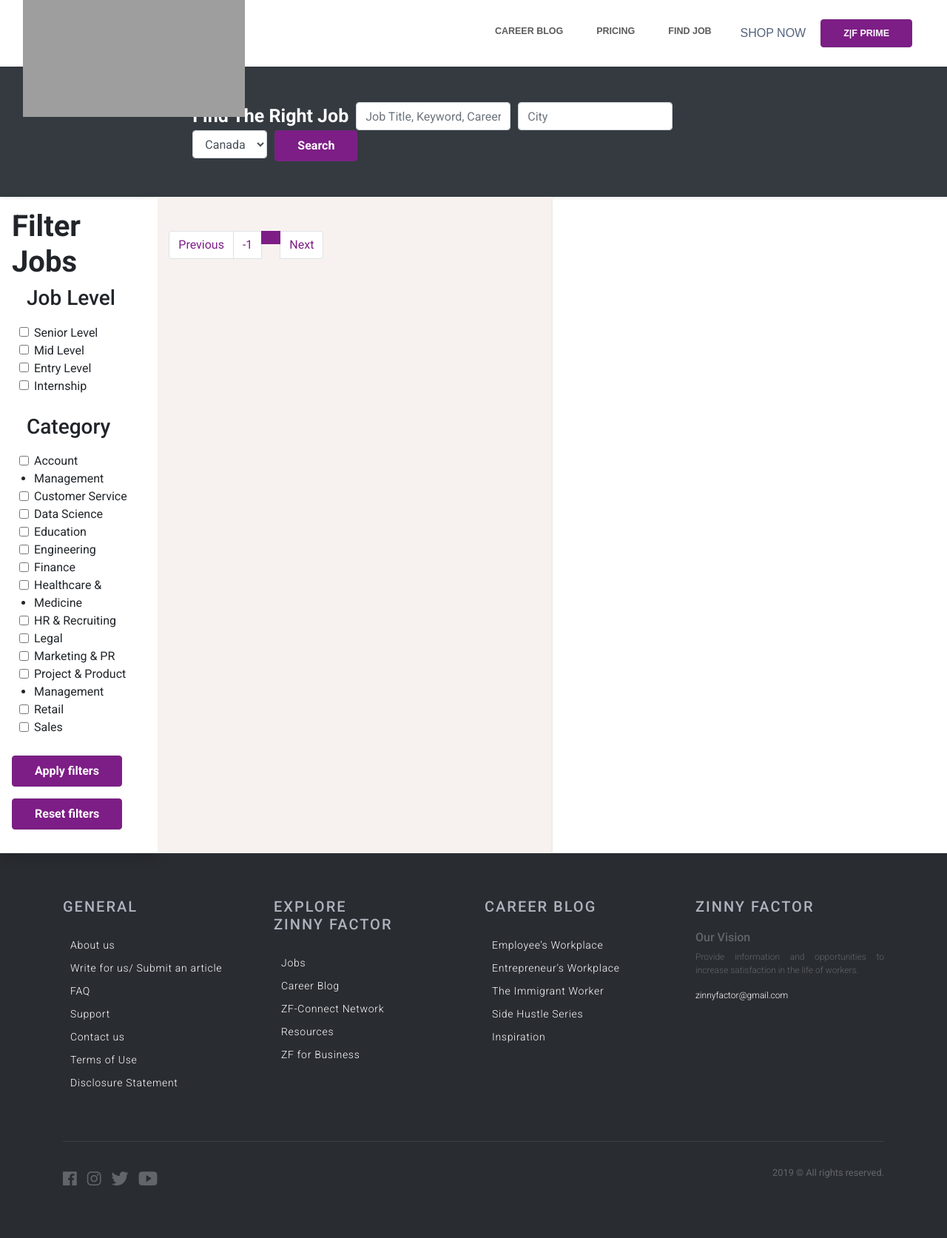
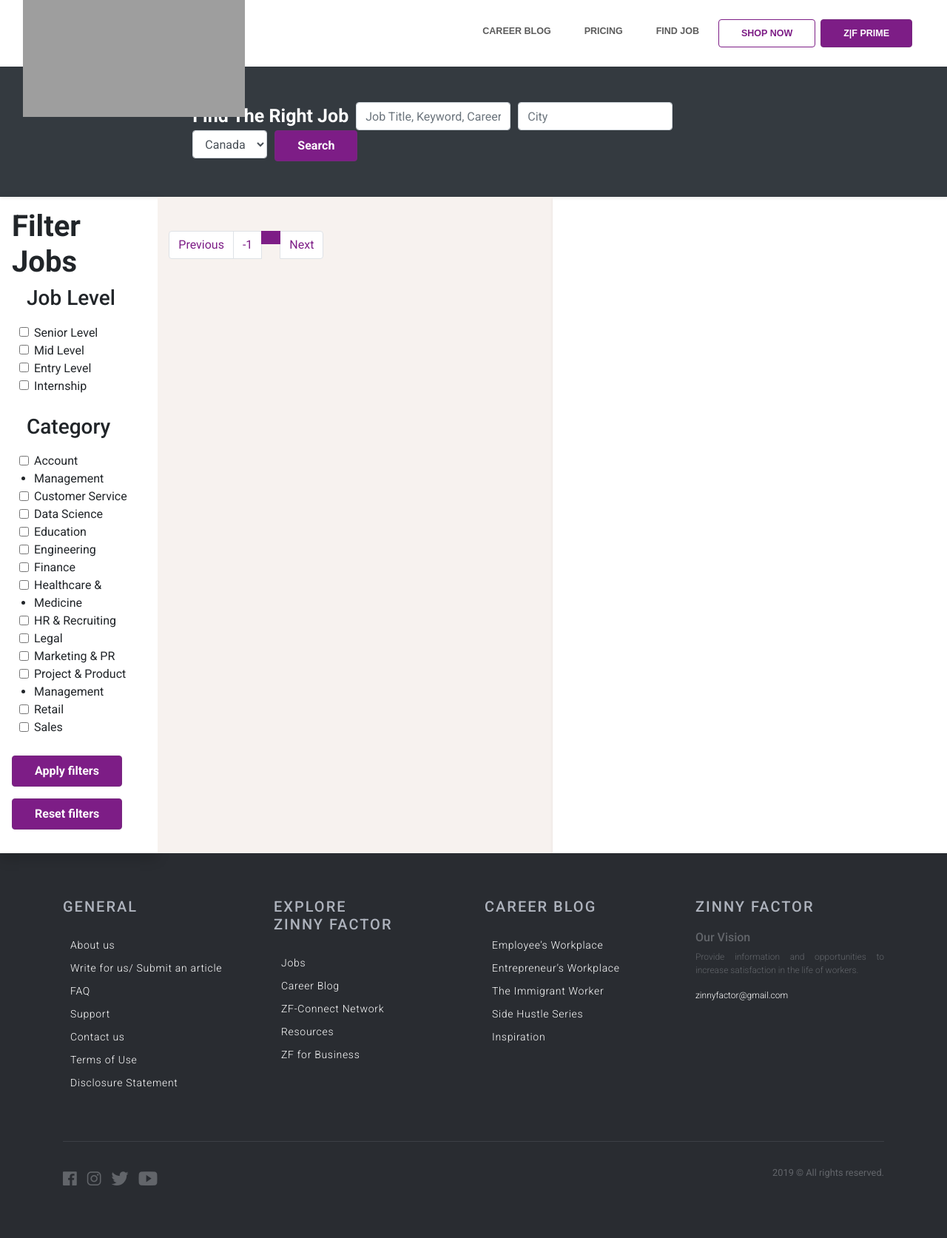
Before and after one commit to obaallen/zinnyfactor, a Django app: page / in a window 1280 px wide. Shown: the whole page at 74% size. Run offline with Django 3.2, Linux system fonts and the light colour scheme; data that the repository does not hold is empty; some libraries are stand-ins or nearby versions; grey boxes are pictures that could not be loaded.

Commit message:
Update style.css

```diff
--- a/jobs/static/jobs/stylesheets/style.css
+++ b/jobs/static/jobs/stylesheets/style.css
@@ -792,6 +792,18 @@ footer small {
   padding-left: 18px !important;
 }
 
+.headhome .btn-mybotn {
+  color: #7d1d86 !important;
+  font-size: 50%;
+  font-weight: bold !important;
+  background-color: transparent !important;
+  border-color: #7d1d86 !important;
+  padding-top: 9px !important;
+  padding-right: 30px !important;
+  padding-bottom: 9px !important;
+  padding-left: 30px !important;
+}
+
 .headhome .btn-outline-mybtn:hover {
   color: #7d1d86 !important;
   font-size: 50%;
```
